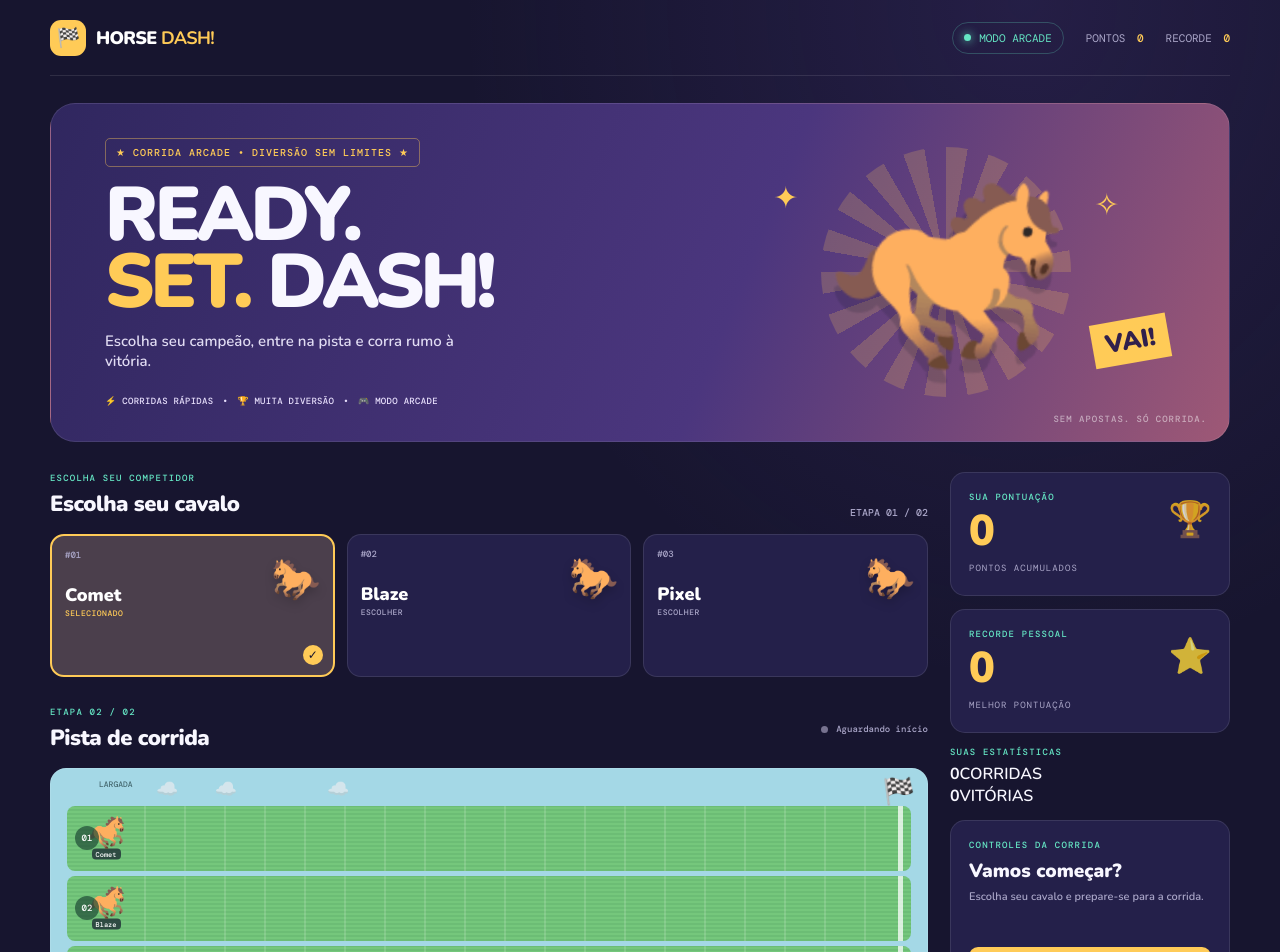
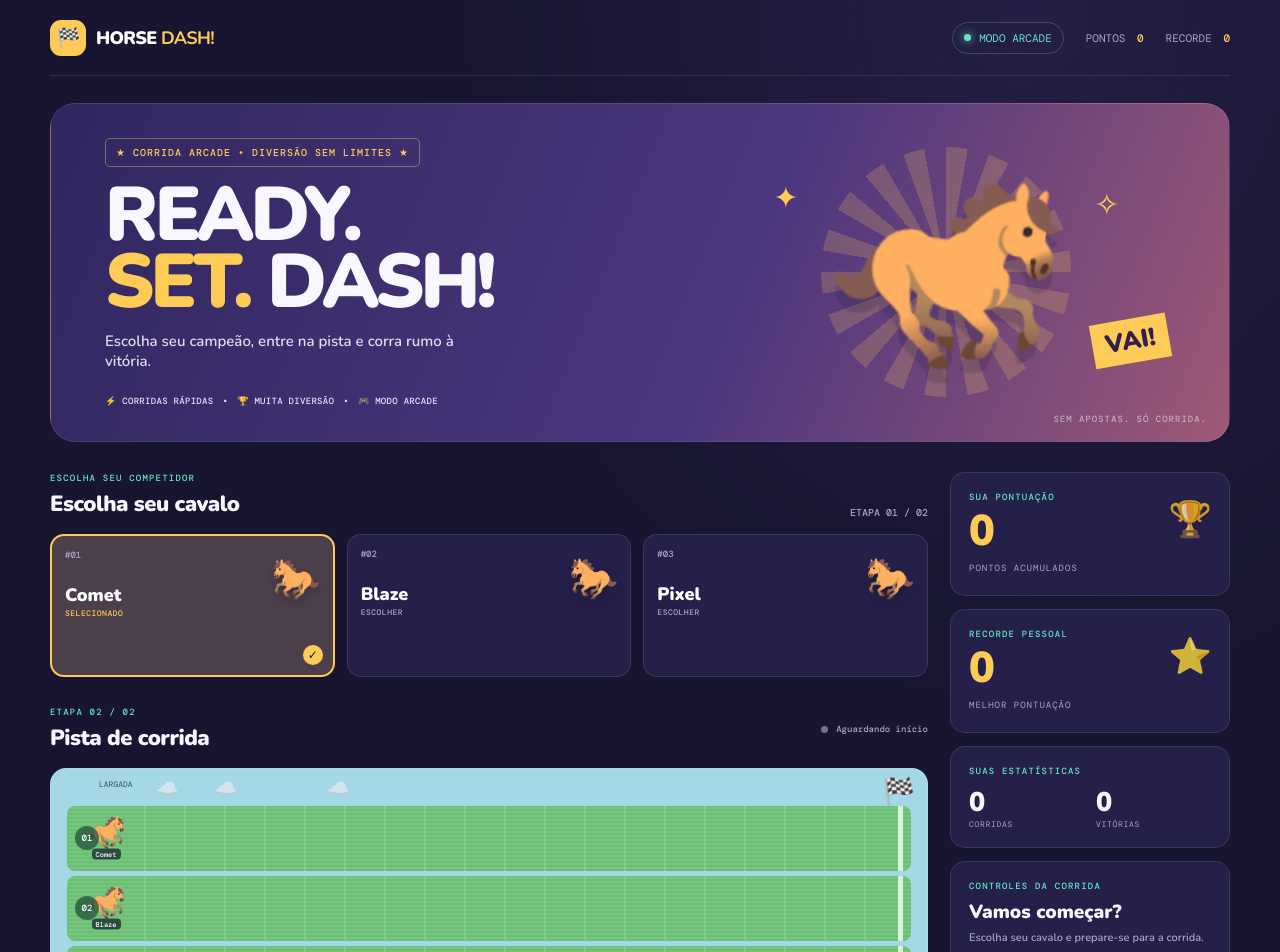
Before and after one commit to DogShown/HorseRacing, a React (Vite) app: page / in a window 1280 px wide. Shown: the top 952 px of the page. Built offline with nearby package versions, Linux system fonts and the light colour scheme.

Commit message:
Style classification and player statistics

```diff
--- a/src/styles/panels.css
+++ b/src/styles/panels.css
@@ -25,3 +25,16 @@
 .play-again-button:hover { filter: brightness(1.08); transform: translateY(-1px); }
 .footer { display: flex; justify-content: space-between; gap: 15px; margin: 34px 0 22px; padding-top: 17px; border-top: 1px solid rgba(255,255,255,.1); color: #aaa6c8; font-size: 8px; letter-spacing: .5px; }
 .footer strong { color: var(--yellow); }
+
+
+.statistics-card { padding: 18px; border: 1px solid rgba(255,255,255,.1); border-radius: 15px; background: var(--panel); }
+.statistics-grid { display: grid; grid-template-columns: repeat(2, minmax(0, 1fr)); gap: 12px; margin-top: 12px; }
+.statistics-grid > div { display: grid; gap: 3px; }
+.statistics-grid strong { color: var(--color-text); font-size: 27px; font-weight: 1000; line-height: 1; font-variant-numeric: tabular-nums; }
+.statistics-grid span { color: var(--muted); font: 8px var(--mono); letter-spacing: .7px; }
+.final-ranking { display: grid; gap: 5px; margin: 10px 0 0; padding: 0; list-style: none; }
+.final-ranking li { display: flex; align-items: center; gap: 9px; padding: 6px 8px; border-radius: 7px; background: rgba(255,255,255,.045); color: var(--color-text); font-size: 11px; }
+.final-ranking .rank-first { background: rgba(255,203,87,.13); }
+.rank-position { min-width: 25px; color: var(--yellow); font: 11px var(--mono); font-weight: 500; }
+.rank-horse { font-weight: 900; }
+.rank-label { margin-left: auto; color: var(--mint); font: 8px var(--mono); letter-spacing: .5px; }
```
